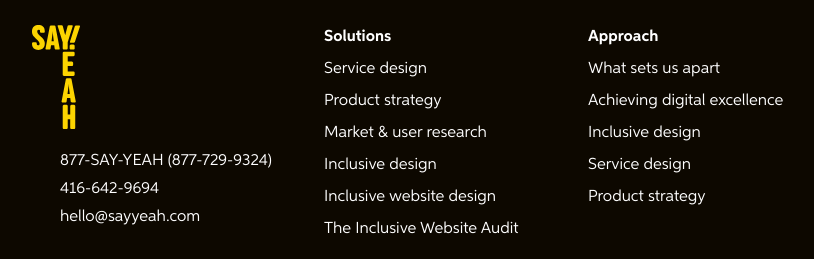
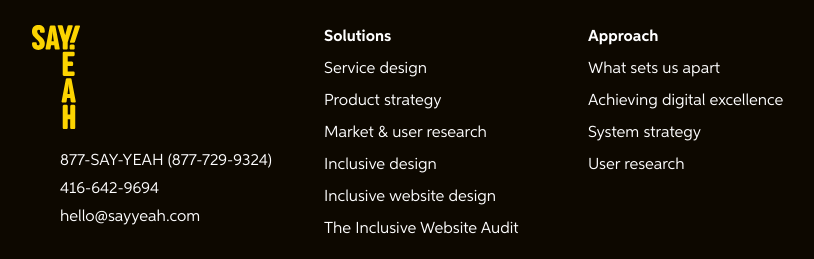
Before and after one commit to matt416/sayyeah-next, a Next.js app: page / in a window 1280 px wide. Shown: the part 4620-4879 px from the top of the page, without its empty margins (196-1010 px from the left). Built offline with nearby package versions, Linux system fonts and the light colour scheme; no server answers.

Commit message:
Update footer links

```diff
--- a/ui/templates/Footer.js
+++ b/ui/templates/Footer.js
@@ -51,11 +51,11 @@ export default function Footer() {
                 {
                   label: "Approach", href: "/approach/",  id: useId(),
                   children: [
+
                     { label: "What sets us apart", href: "/approach/what-sets-us-apart/",  },
                     { label: "Achieving digital excellence", href: "/approach/digital-excellence/",  },
-                    { label: "Inclusive design", href: "/approach/inclusive-design/",  },
-                    { label: "Service design", href: "/approach/service-design/",  },
-                    { label: "Product strategy", href: "/approach/product-strategy/",  },
+                    { label: "System strategy", href: "/approach/system-strategy/",  },
+                    { label: "User research", href: "/approach/user-research/",  },
                   ]
                 },{
                   label: "Work", href: "/work/",  id: useId(),
```
